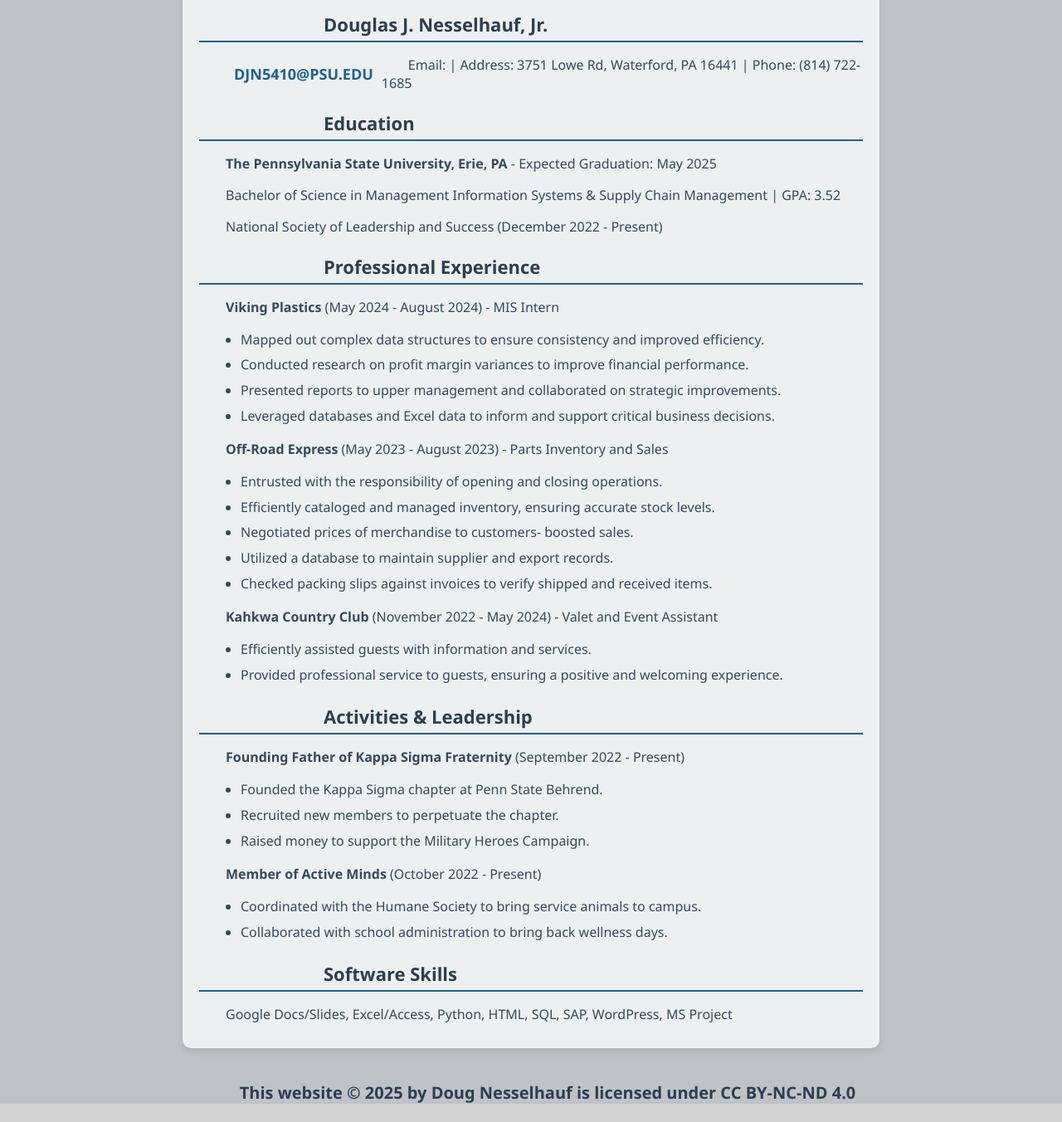
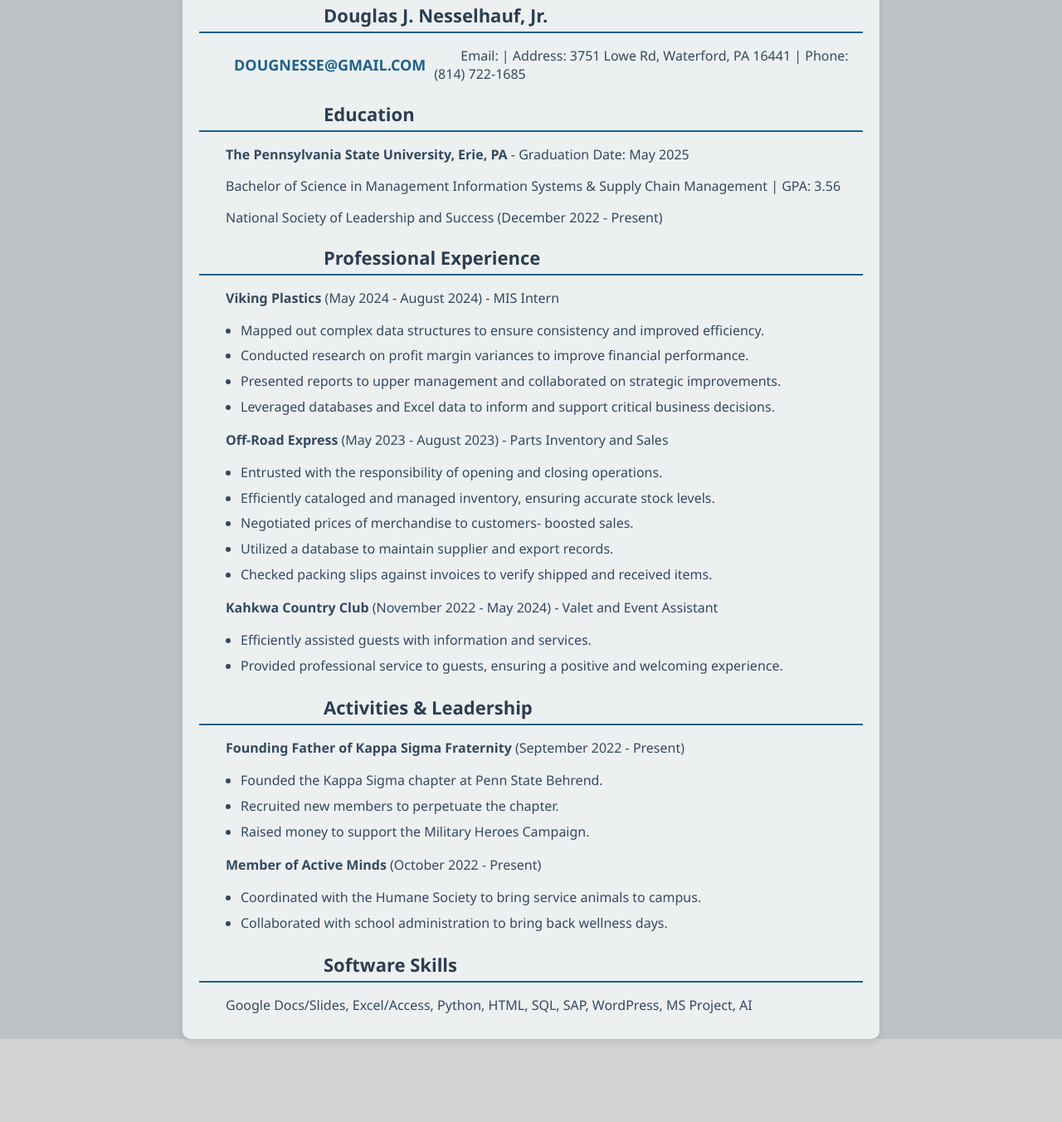
Before and after one commit to dougnesse/Doug-s_Portfolio, a plain HTML site: page docs/education.html in a window 1280 px wide. Shown: the part 488-1840 px from the top of the page at 83% size. After the commit the page ends 1780 px from the top, so only its background shows below. Drawn offline with Linux system fonts and the light colour scheme.

Commit message:
updating files

```diff
--- a/docs/education.html
+++ b/docs/education.html
@@ -13,8 +13,6 @@
         <li><a href="contact.html">Contact</a></li>
         <li><a href="reflection.html">Reflection</a></li>
         <li><a href="virtualshelf.html">Virtual Shelf</a></li>
-        <li><a href="textanalysis.html">Text Analysis</a></li>
-        <li><a href="gamereview.html"> Game Review </a></li>
       </ul>
     </nav>
   </div>
@@ -31,11 +29,11 @@
   <h2>Resume</h2>
   <div class="resume-block">
     <h3>Douglas J. Nesselhauf, Jr.</h3>
-    <p>Email: <a href="mailto:djn5410@psu.edu">djn5410@psu.edu</a> | Address: 3751 Lowe Rd, Waterford, PA 16441 | Phone: (814) 722-1685</p>
+    <p>Email: <a href="mailto:dougnesse@gmail.com">dougnesse@gmail.com</a> | Address: 3751 Lowe Rd, Waterford, PA 16441 | Phone: (814) 722-1685</p>
 
     <h3>Education</h3>
-    <p><strong>The Pennsylvania State University, Erie, PA</strong> - Expected Graduation: May 2025</p>
-    <p>Bachelor of Science in Management Information Systems & Supply Chain Management | GPA: 3.52</p>
+    <p><strong>The Pennsylvania State University, Erie, PA</strong> - Graduation Date: May 2025</p>
+    <p>Bachelor of Science in Management Information Systems & Supply Chain Management | GPA: 3.56</p>
     <p>National Society of Leadership and Success (December 2022 - Present)</p>
 
     <h3>Professional Experience</h3>
@@ -77,10 +75,6 @@
     </ul>
 
     <h3>Software Skills</h3>
-    <p>Google Docs/Slides, Excel/Access, Python, HTML, SQL, SAP, WordPress, MS Project</p>
+    <p>Google Docs/Slides, Excel/Access, Python, HTML, SQL, SAP, WordPress, MS Project, AI</p>
   </div>
 </section>
-
-  <h4>
-<p>This website © 2025 by Doug Nesselhauf is licensed under CC BY-NC-ND 4.0 </p>
-</h4>
```
